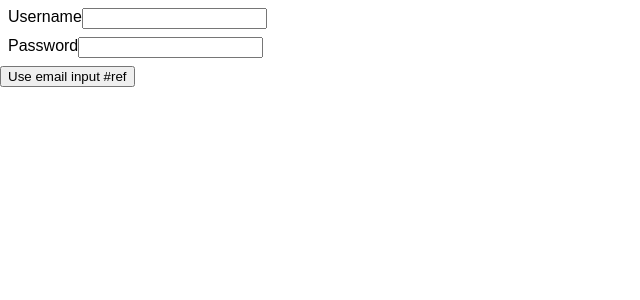
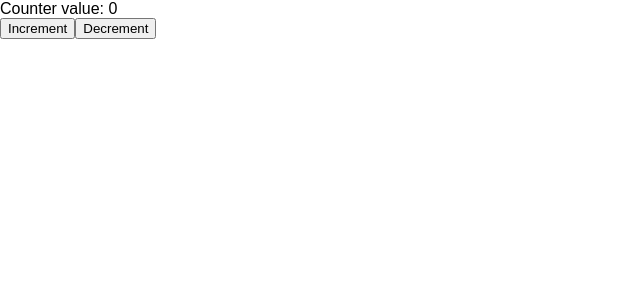
Before and after one commit to skylock/react-playground, a React (Create React App) app: page / in a window 1280 px wide. Shown: the top 300 px of the page, without its empty margins (0-640 px from the left). Built offline with nearby package versions, Linux system fonts and the light colour scheme.

Commit message:
add initial reducer component

```diff
--- a/src/App.js
+++ b/src/App.js
@@ -1,11 +1,11 @@
 import React, { Component } from 'react';
 import './App.css';
-import { UseRefLoginForm } from './components/useRef/UseRefLoginForm';
+import { ReducerDemo } from './components/useReducer/ReducerDemo';
 class App extends Component {
   render() {
     return (
       <div className='row'>
-        <UseRefLoginForm />
+        <ReducerDemo />
       </div>
     );
   }
--- /dev/null
+++ b/src/components/useReducer/ReducerDemo.jsx
@@ -0,0 +1,12 @@
+import React, { useState } from 'react';
+
+export const ReducerDemo = () => {
+  const [counter, setCounter] = useState(0);
+  return (
+    <div>
+      <div>Counter value: {counter}</div>
+      <button onClick={() => setCounter((c) => c + 1)}>Increment</button>
+      <button onClick={() => setCounter((c) => c - 1)}>Decrement</button>
+    </div>
+  );
+};
```
